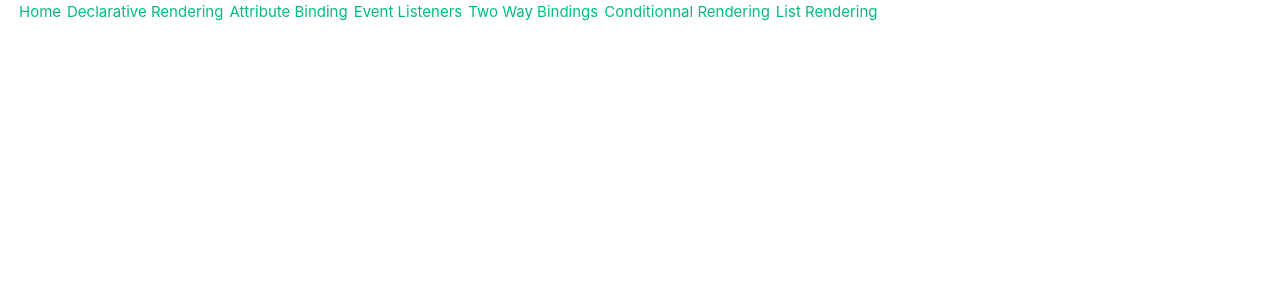
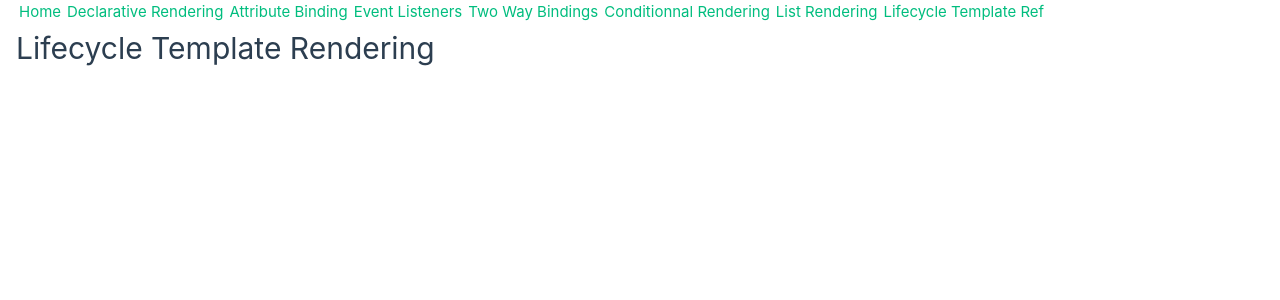
Before and after one commit to ShotGunShack/vue_composition_api_style, a Vue app: page /lifecycle-template-ref in a window 1280 px wide. Shown: the top 300 px of the page. Built offline with nearby package versions, Linux system fonts and the light colour scheme.

Commit message:
lifecycle_template_refs : create a basic component and its associated route + router-link

```diff
--- a/src/App.vue
+++ b/src/App.vue
@@ -23,7 +23,9 @@
   <router-link to="/two-way-bindings">Two Way Bindings</router-link>
   <router-link to="/conditionnal-rendering">Conditionnal Rendering</router-link>
   <router-link to="/list-rendering">List Rendering</router-link>
+  <router-link to="/lifecycle-template-ref">Lifecycle Template Ref</router-link>
   <router-view />
+
 
 </template>
 
--- /dev/null
+++ b/src/components/LifeCycleTemplateRef.vue
@@ -0,0 +1,3 @@
+<template>
+    <h1>Lifecycle Template Rendering</h1>
+</template>
--- a/src/router/index.js
+++ b/src/router/index.js
@@ -6,6 +6,7 @@ import EventListener from '@/components/EventListener.vue';
 import TwoWayBindings from '@/components/TwoWayBindings.vue';
 import ConditionnalRendering from '@/components/ConditionnalRendering.vue';
 import ListRendering from '@/components/ListRendering.vue';
+import LifeCycleTemplateRef from '@/components/LifeCycleTemplateRef.vue';
 
 const routes = [
     {
@@ -42,6 +43,11 @@ const routes = [
         path: '/list-rendering',
         name: 'List Rendering',
         component: ListRendering
+    },
+    {
+        path: '/lifecycle-template-ref',
+        name: 'Lifecycle Template Ref',
+        component: LifeCycleTemplateRef
     }
 ];
 
```
